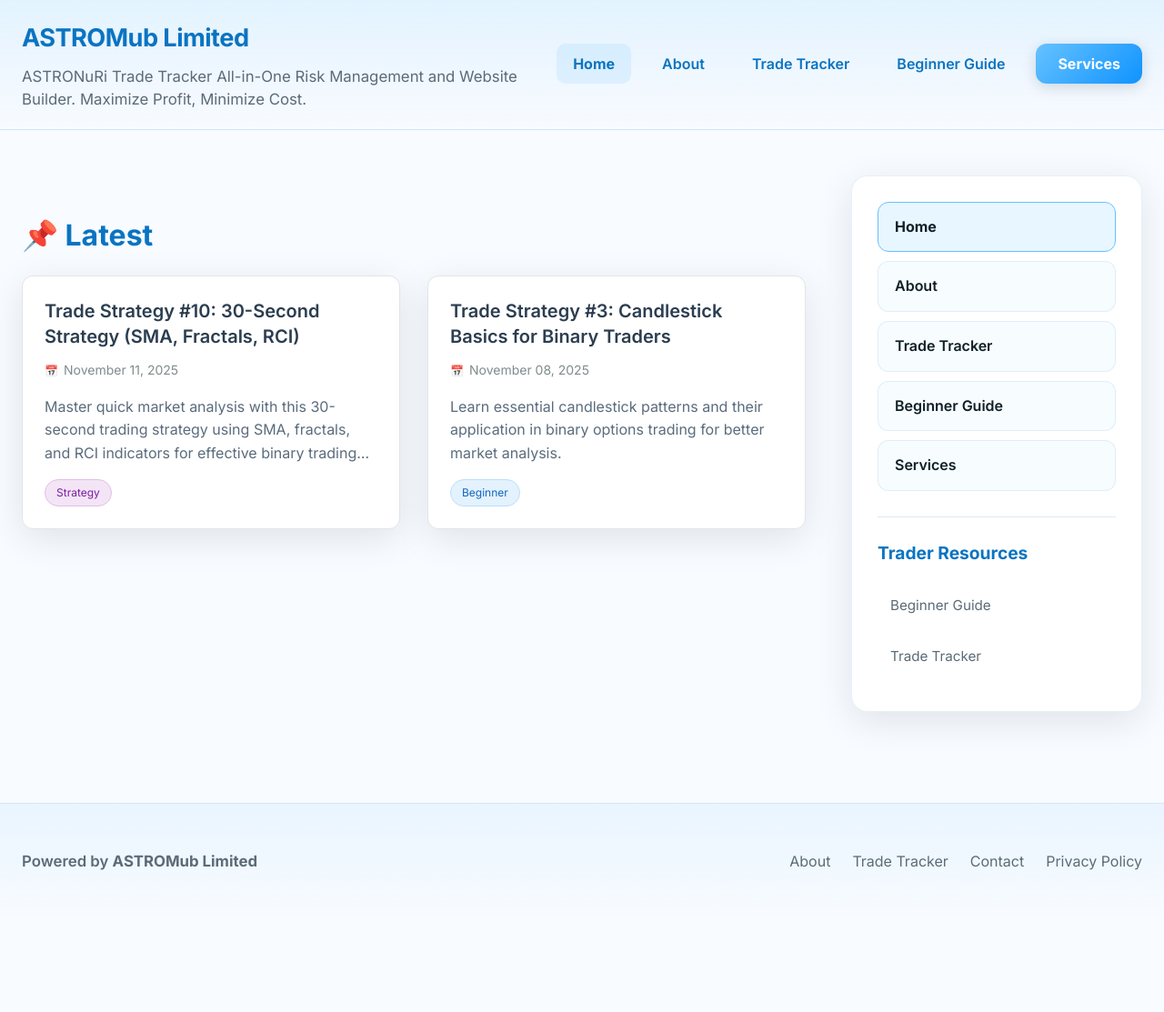
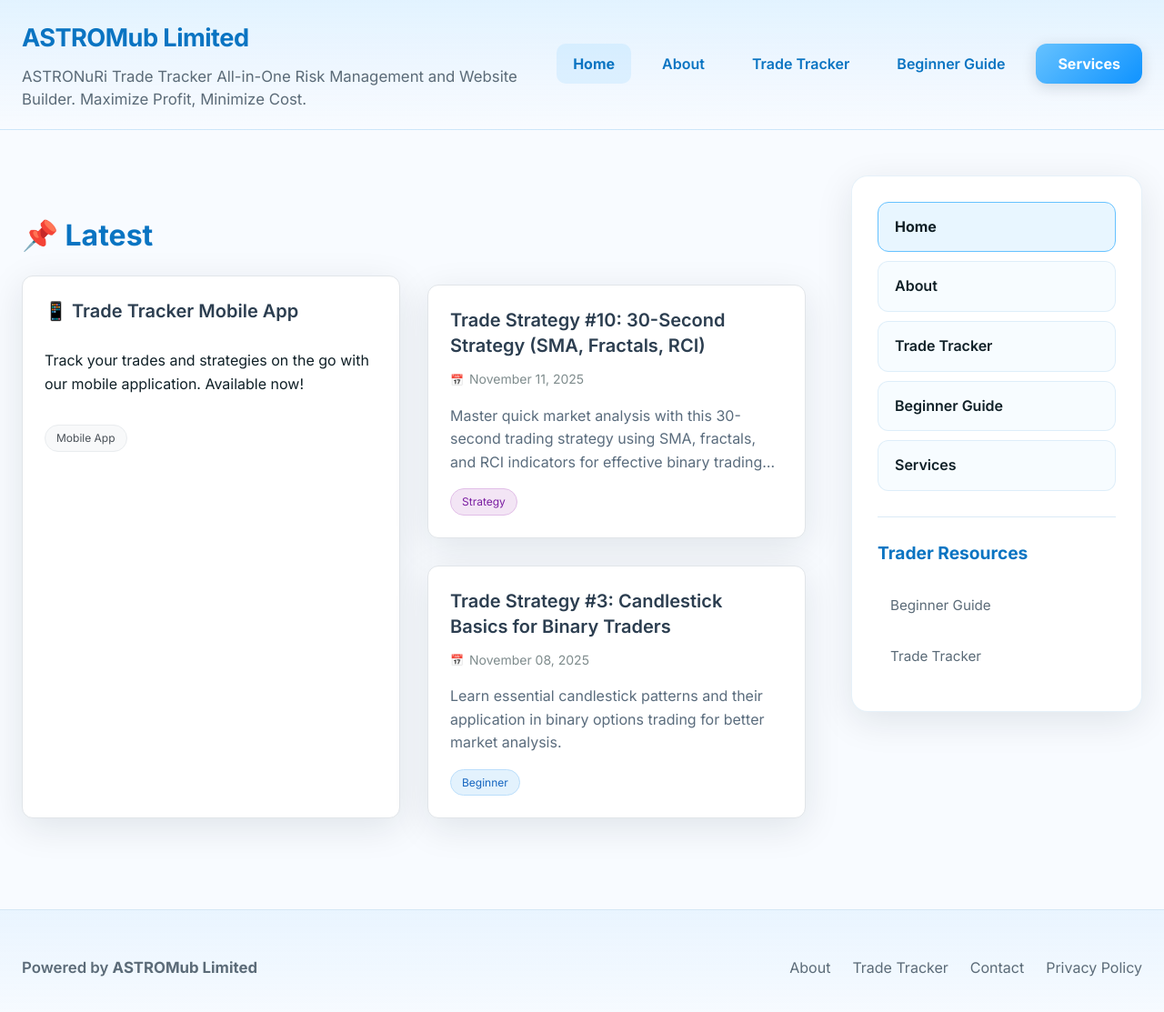
Before and after one commit to astromub/silver-umbrella, a Jekyll site: the page built from index.md, in a window 1280 px wide and 1128 px high. Shown: the top 1113 px of the window at 91% size. Built offline with Jekyll 4.4.1, drawn with Linux system fonts in a browser that asks for light colours.

Commit message:
Update index.md

```diff
--- a/index.md
+++ b/index.md
@@ -5,6 +5,15 @@ permalink: /
 ---
 
 ## 📌 Latest
+
+<div class="card-grid">
+  <div class="card app-promo">
+    <a href="https://astronuri-trade-tracker.netlify.app/" target="_blank" class="card-link">
+      <h3>📱 Trade Tracker Mobile App</h3>
+      <p>Track your trades and strategies on the go with our mobile application. Available now!</p>
+      <span class="card-badge">Mobile App</span>
+    </a>
+  </div>
 
 <div class="card-grid">
   {% if site.posts.size > 0 %}
```
